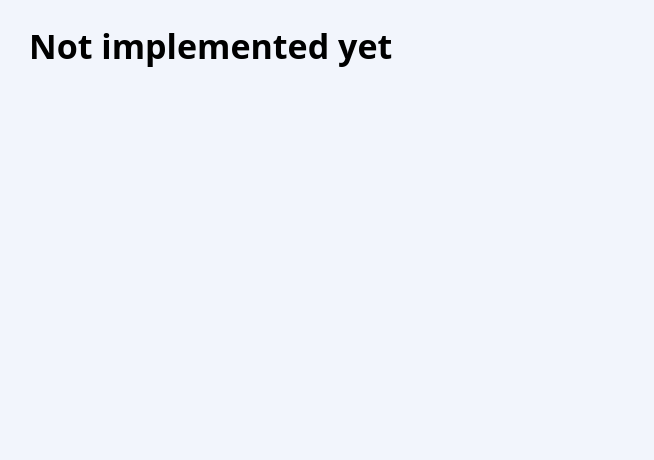
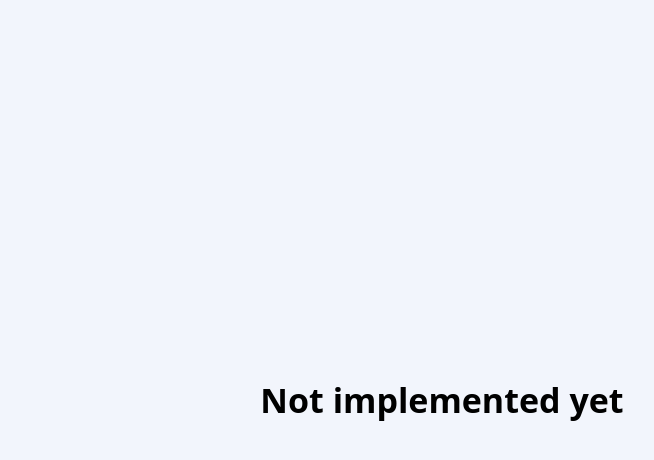
Before and after one commit to freethinkel/bp-auth, a SvelteKit app: page /sign-up in a window 1280 px wide. Shown: the top 460 px of the page, without its empty margins (198-852 px from the left). Built offline with nearby package versions, Linux system fonts and the light colour scheme.

Commit message:
fix 404 & fix styles

```diff
--- a/src/routes/+error.svelte
+++ b/src/routes/+error.svelte
@@ -1,13 +1,31 @@
 <script lang="ts">
+	import { browser } from '$app/environment';
 	import { base } from '$app/paths';
 	import { page } from '$app/state';
-	import { Button } from '@/shared/components/button';
+	import { onDestroy, onMount } from 'svelte';
+
+	onMount(() => {
+		if (browser) {
+			document.body.classList.add('body_404');
+		}
+	});
+
+	onDestroy(() => {
+		if (browser) {
+			document.body.classList.remove('body_404');
+		}
+	});
 </script>
 
-<div class="container">
-	<h1>{page.status} {page.error?.message}</h1>
-	<Button type="button" onClick={() => history.back()}>Back</Button>
-	<a href="{base}/">Go home</a>
+<svelte:head>
+	<title>Demo authorization - {page.status} {page.error?.message}</title>
+</svelte:head>
+
+<div class="page">
+	<div class="container">
+		<h1>{page.status} {page.error?.message}</h1>
+		<a href="{base}/">Go home</a>
+	</div>
 </div>
 
 <style>
@@ -15,4 +33,13 @@
 		padding-top: 50px;
 		padding-bottom: 50px;
 	}
+
+	.page {
+		background: linear-gradient(
+			180deg,
+			var(--color-background),
+			oklch(from var(--color-background) l c h / 30%) 60%,
+			transparent
+		);
+	}
 </style>
--- a/src/routes/404/+page.svelte
+++ /dev/null
@@ -1,43 +0,0 @@
-<script lang="ts">
-	import { browser } from '$app/environment';
-	import { base } from '$app/paths';
-	import { onDestroy, onMount } from 'svelte';
-
-	onMount(() => {
-		if (browser) {
-			document.body.classList.add('body_404');
-		}
-	});
-
-	onDestroy(() => {
-		if (browser) {
-			document.body.classList.remove('body_404');
-		}
-	});
-</script>
-
-<div class="page">
-	<div class="container">
-		<h1>404</h1>
-
-		<a href="{base}/">Go home</a>
-	</div>
-</div>
-
-<style>
-	h1 {
-		margin-top: 0;
-	}
-	.page {
-		padding: var(--spacing-l) 0;
-		height: inherit;
-		min-height: inherit;
-		background: var(--image);
-		background: linear-gradient(
-			180deg,
-			var(--color-background),
-			oklch(from var(--color-background) l c h / 30%) 60%,
-			transparent
-		);
-	}
-</style>
--- a/src/routes/forgot-password/+page.svelte
+++ b/src/routes/forgot-password/+page.svelte
@@ -2,6 +2,17 @@
 	<title>Demo authorization - Forgot password?</title>
 </svelte:head>
 
-<div class="container">
-	<h1>Not implemented yet</h1>
+<div class="page">
+	<div class="container">
+		<h1>Not implemented yet</h1>
+	</div>
 </div>
+
+<style>
+	.page,
+	.container {
+		display: flex;
+		align-items: center;
+		justify-content: center;
+	}
+</style>
--- a/src/routes/sign-up/+page.svelte
+++ b/src/routes/sign-up/+page.svelte
@@ -2,6 +2,17 @@
 	<title>Demo authorization - Sign up</title>
 </svelte:head>
 
-<div class="container">
-	<h1>Not implemented yet</h1>
+<div class="page">
+	<div class="container">
+		<h1>Not implemented yet</h1>
+	</div>
 </div>
+
+<style>
+	.page,
+	.container {
+		display: flex;
+		align-items: center;
+		justify-content: center;
+	}
+</style>
```
Also changed, not shown: src/routes/app/+page.svelte (+6 -4 lines), src/lib/styles/common.css.
